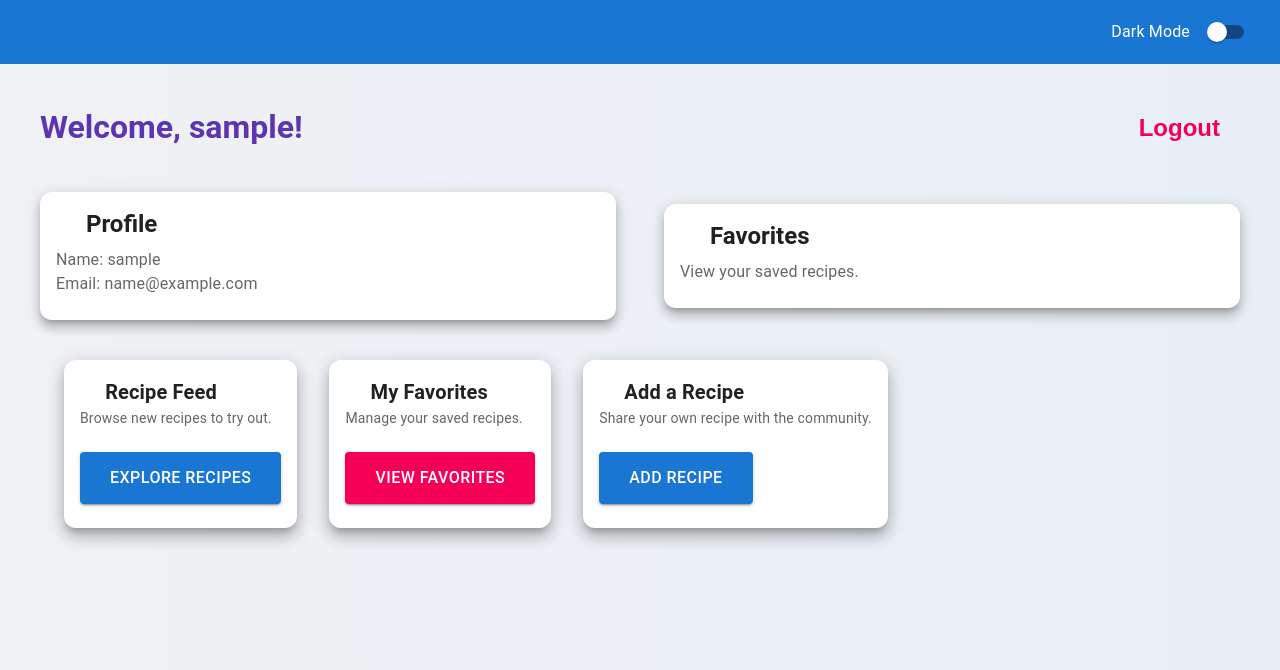
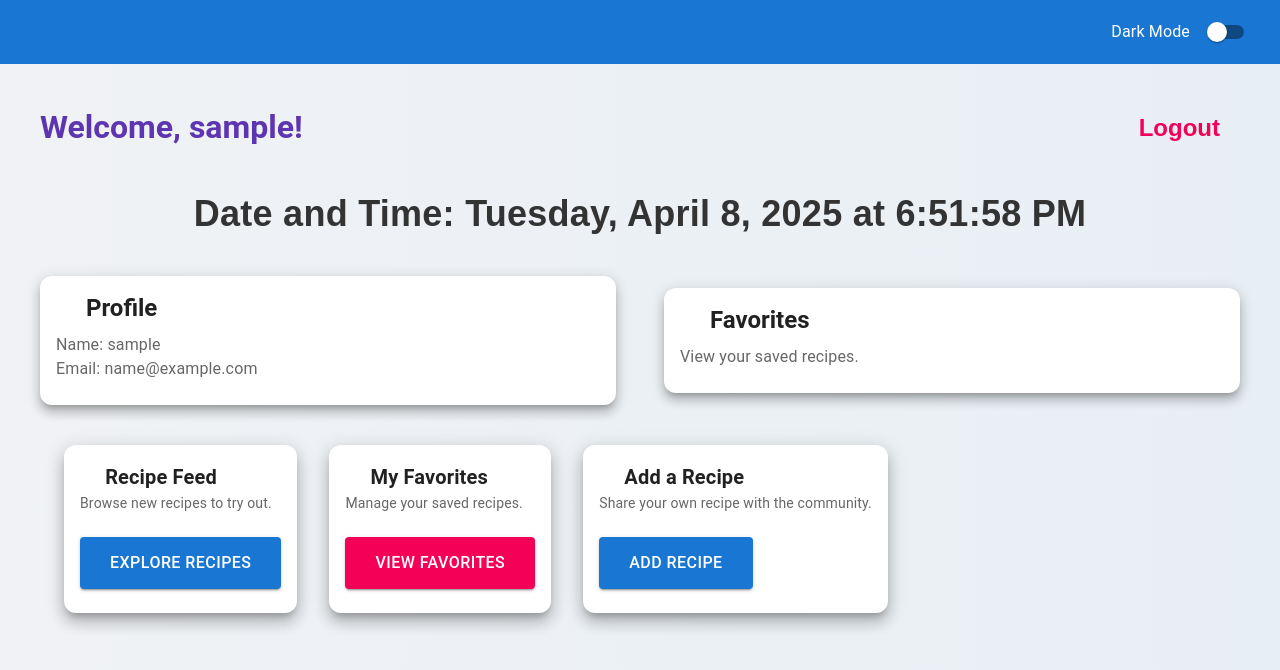
Before and after one commit to SandulRusara/recipe-app-new, a React (Vite) app: page / in a window 1280 px wide. Shown: the top 670 px of the page. Built offline with nearby package versions, Linux system fonts and the light colour scheme; sample sign-in values are in the browser's storage; some icons are missing.

Commit message:
update dashbord

```diff
--- a/src/pages/ Dashboard.tsx
+++ b/src/pages/ Dashboard.tsx
@@ -133,8 +133,6 @@
 //
 // export default Dashboard;
 
-
-
 import { useSelector, useDispatch } from 'react-redux';
 import { Button, Typography, Container, Box, Card, CardContent, Grid, IconButton } from '@mui/material';
 import { logout } from '../redux/authSlice';
@@ -142,10 +140,36 @@ import { RootState, AppDispatch } from '../redux/store';
 import AccountCircleIcon from '@mui/icons-material/AccountCircle';
 import RestaurantIcon from '@mui/icons-material/Restaurant';
 import FavoriteIcon from '@mui/icons-material/Favorite';
+import { useState, useEffect } from 'react';
 
 const Dashboard = () => {
     const user = useSelector((state: RootState) => state.auth.user);
     const dispatch = useDispatch<AppDispatch>();
+
+    const [currentTime, setCurrentTime] = useState<string>('');
+
+    // Function to format the date and time
+    const updateTime = () => {
+        const now = new Date();
+        const formattedTime = now.toLocaleString('en-US', {
+            weekday: 'long',
+            year: 'numeric',
+            month: 'long',
+            day: 'numeric',
+            hour: 'numeric',
+            minute: 'numeric',
+            second: 'numeric',
+            hour12: true
+        });
+        setCurrentTime(formattedTime);
+    };
+
+    // Update time every second
+    useEffect(() => {
+        updateTime(); // Set initial time
+        const interval = setInterval(updateTime, 1000); // Update time every second
+        return () => clearInterval(interval); // Clean up interval on unmount
+    }, []);
 
     return (
         <Box
@@ -176,7 +200,6 @@ const Dashboard = () => {
                     onClick={() => dispatch(logout())}
                     sx={{
                         fontWeight: 600,
-                       // backgroundColor: '#f50057',
                         padding: '10px 20px',
                         '&:hover': {
                             backgroundColor: '#c51162',
@@ -185,6 +208,17 @@ const Dashboard = () => {
                 >
                     Logout
                 </IconButton>
+            </Box>
+
+            {/* Live Date and Time */}
+            <Box mb={5}>
+                <Typography
+                    variant="h4"
+                    fontWeight={600}
+                    sx={{ color: '#333', fontSize: '36px', textAlign: 'center', fontFamily: 'Arial, sans-serif' }}
+                >
+                     Date and Time: {currentTime}
+                </Typography>
             </Box>
 
             {/* User Info Section */}
```
